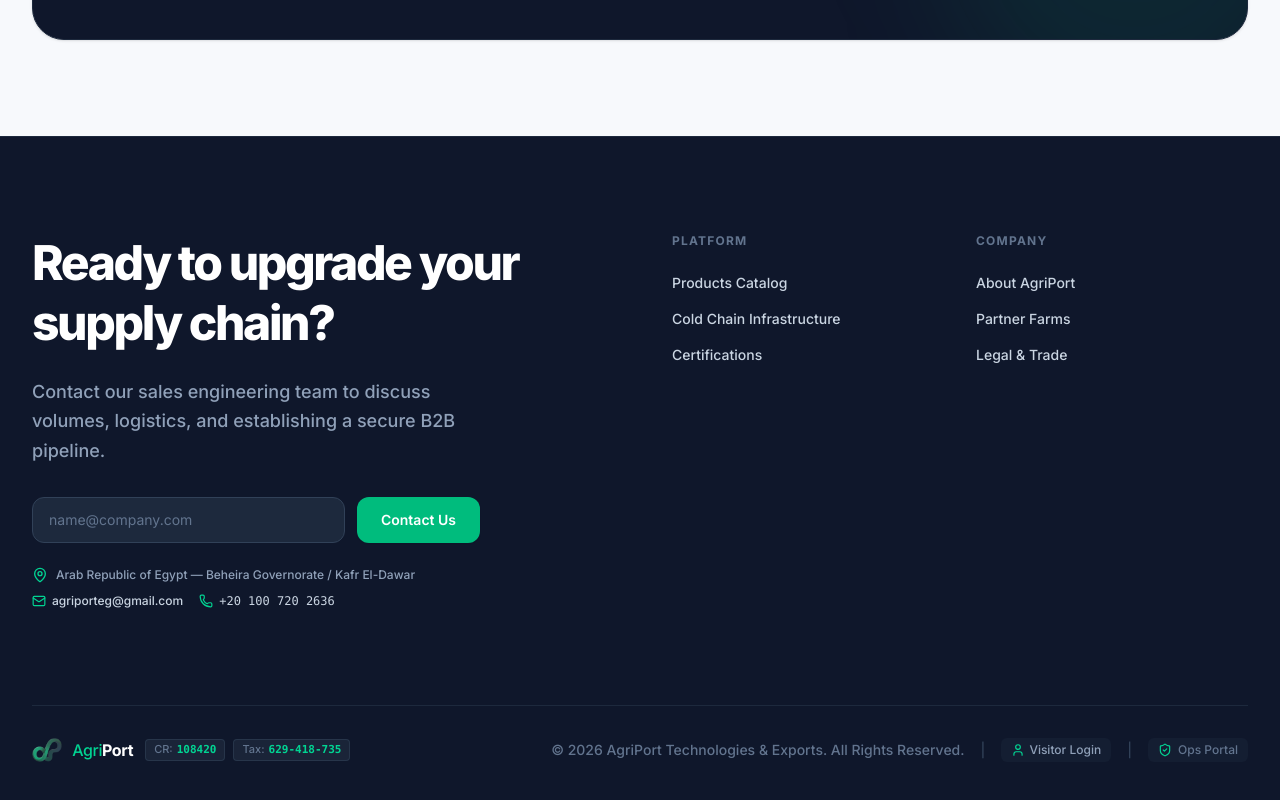
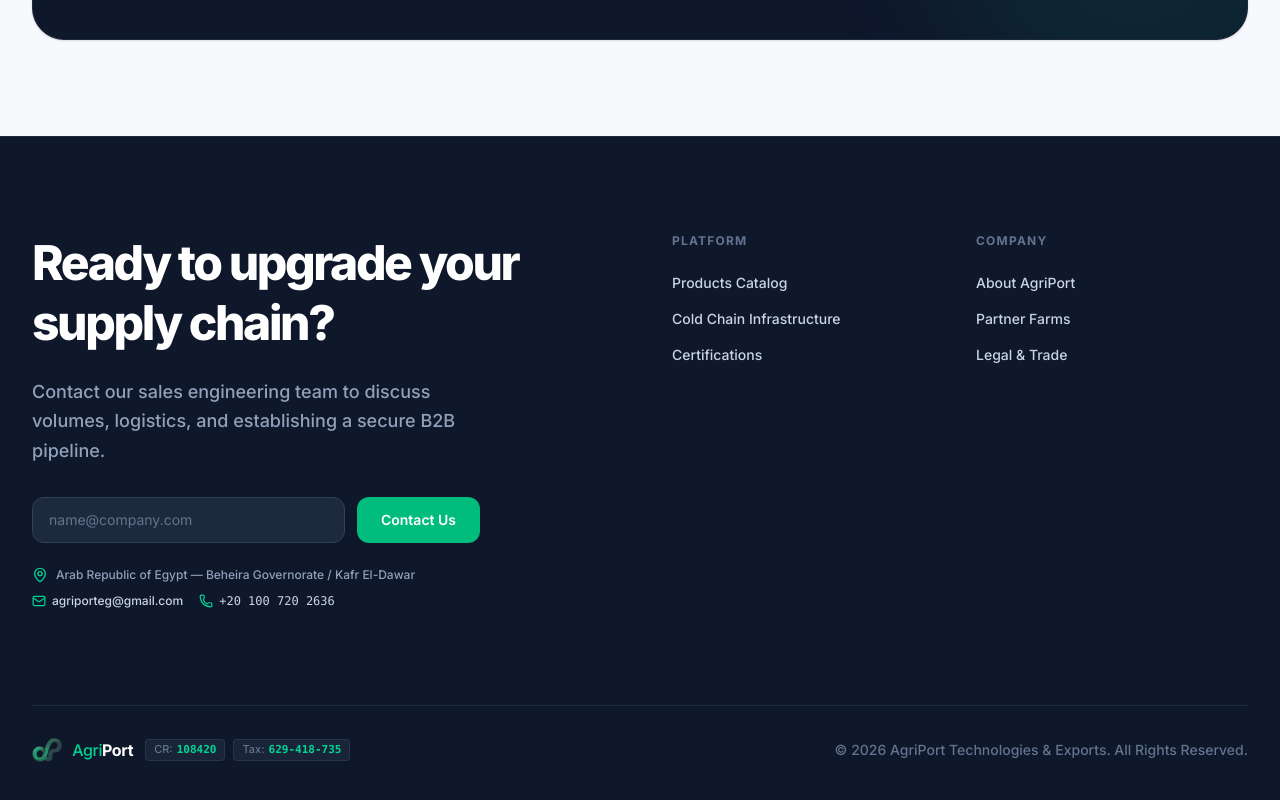
Before and after one commit to 3mad18/AgriPort, a Next.js app: page / in a window 1280 px wide. Shown: the part 2779-3579 px from the top of the page. Built offline with nearby package versions, Linux system fonts and the light colour scheme; no server answers; the database is empty.

Commit message:
fix(footer): remove visitor login and ops portal links from bottom bar

```diff
--- a/src/app/globals.compiled.css
+++ b/src/app/globals.compiled.css
@@ -1853,12 +1853,6 @@
   .bg-slate-800 {
     background-color: var(--color-slate-800);
   }
-  .bg-slate-800\/40 {
-    background-color: color-mix(in srgb, oklch(27.9% 0.041 260.031) 40%, transparent);
-    @supports (color: color-mix(in lab, red, red)) {
-      background-color: color-mix(in oklab, var(--color-slate-800) 40%, transparent);
-    }
-  }
   .bg-slate-800\/60 {
     background-color: color-mix(in srgb, oklch(27.9% 0.041 260.031) 60%, transparent);
     @supports (color: color-mix(in lab, red, red)) {
--- a/src/components/layout/footer.tsx
+++ b/src/components/layout/footer.tsx
@@ -5,7 +5,7 @@ import Link from "next/link";
 import { useRouter } from "next/navigation";
 import { useLanguage } from "@/context/language-context";
 import { useSiteSettings } from "@/lib/use-site-settings";
-import { MapPin, Mail, Phone, User, ShieldCheck } from "lucide-react";
+import { MapPin, Mail, Phone } from "lucide-react";
 
 const CURRENT_YEAR = 2026;
 
@@ -170,32 +170,6 @@ export function Footer() {
               &copy; {CURRENT_YEAR} {siteSettings.companyName || "AgriPort"} Technologies & Exports.{" "}
               {footer.rights}.
             </p>
-            <span className="text-slate-700 hidden sm:inline">|</span>
-            <Link
-              href="/login"
-              className="text-xs text-slate-400 hover:text-emerald-400 transition-colors inline-flex items-center gap-1 px-2.5 py-1 rounded-md bg-slate-800/40 hover:bg-slate-800"
-              title={
-                language === "ar"
-                  ? "بوابة دخول الزوار والعملاء"
-                  : "Visitor & Client Portal"
-              }
-            >
-              <User className="w-3.5 h-3.5 text-emerald-400 shrink-0" />
-              <span>{language === "ar" ? "بوابة الزوار" : "Visitor Login"}</span>
-            </Link>
-            <span className="text-slate-700 hidden sm:inline">|</span>
-            <Link
-              href="/ops"
-              className="text-xs text-slate-500 hover:text-emerald-400 transition-colors inline-flex items-center gap-1.5 px-2.5 py-1 rounded-md bg-slate-800/40 hover:bg-slate-800"
-              title={
-                language === "ar"
-                  ? "بوابة إدارة العمليات والموقع"
-                  : "Operations Suite Portal"
-              }
-            >
-              <ShieldCheck className="w-3.5 h-3.5 text-emerald-400 shrink-0" />
-              <span>{language === "ar" ? "لوحة العمليات" : "Ops Portal"}</span>
-            </Link>
           </div>
         </div>
       </div>
```
